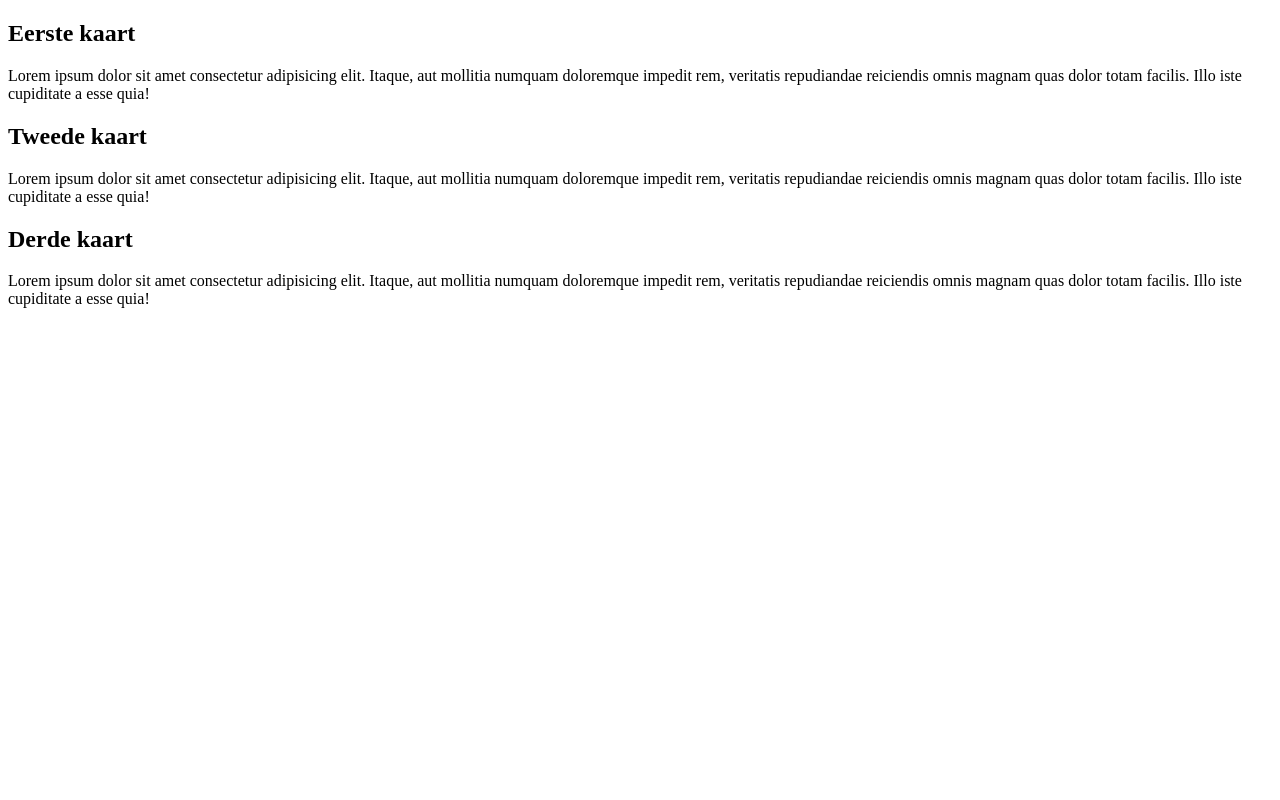
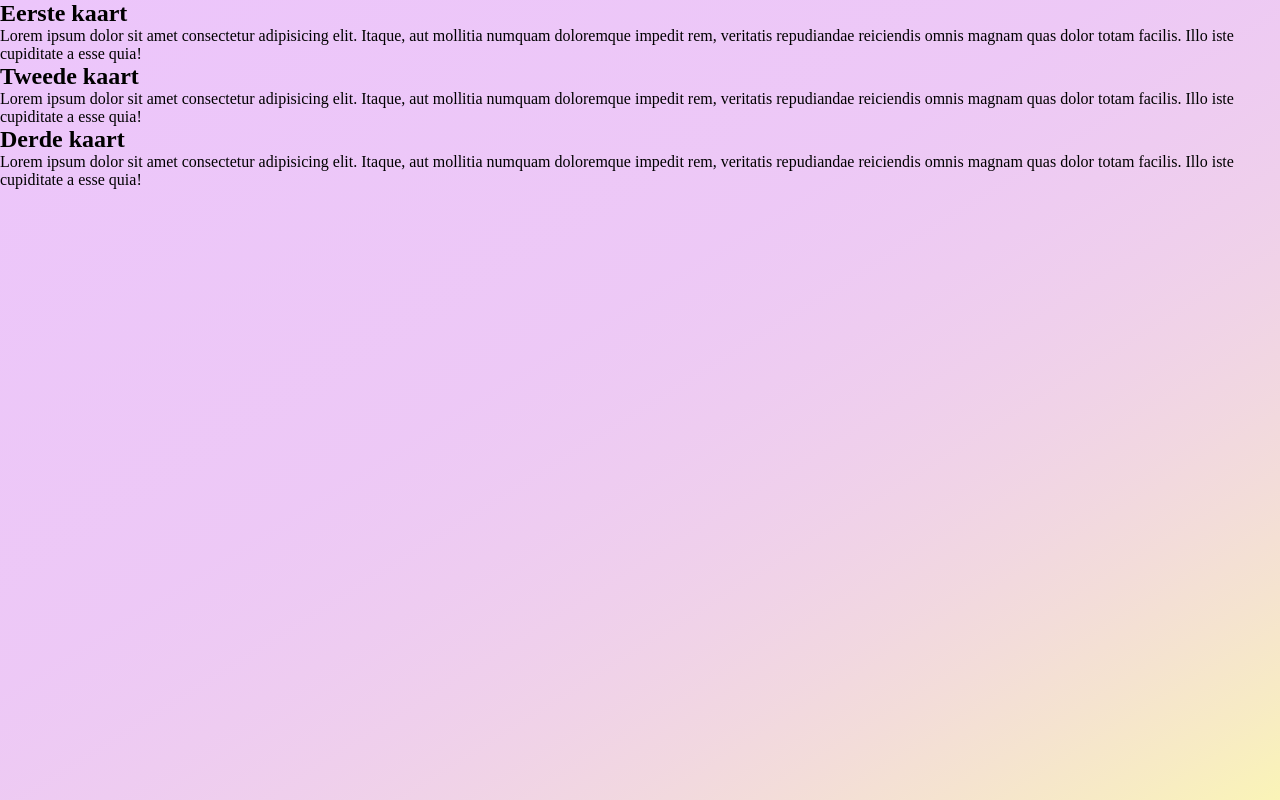
Before and after one commit to joeribreedveld/f3m9-prog-hello-react, a React (Create React App) app: page / in a window 1280 px wide. Built offline with nearby package versions, Linux system fonts and the light colour scheme.

Commit message:
feat(css): add basic css for appjs and import css from appjs

```diff
--- /dev/null
+++ b/src/App.css
@@ -0,0 +1,10 @@
+* {
+    padding: 0;
+    margin: 0;
+    box-sizing: border-box;
+}
+
+body {
+    background: linear-gradient(to bottom right, #ECC5FB, 80%, #FAF4B7);
+    min-height: 100vh;
+}
--- a/src/App.js
+++ b/src/App.js
@@ -2,6 +2,7 @@
 import Card from "./Card"
 import Card2 from "./Card2"
 import Card3 from "./Card3"
+import "./App.css"
 
 // Function
 const App = () => {
```
